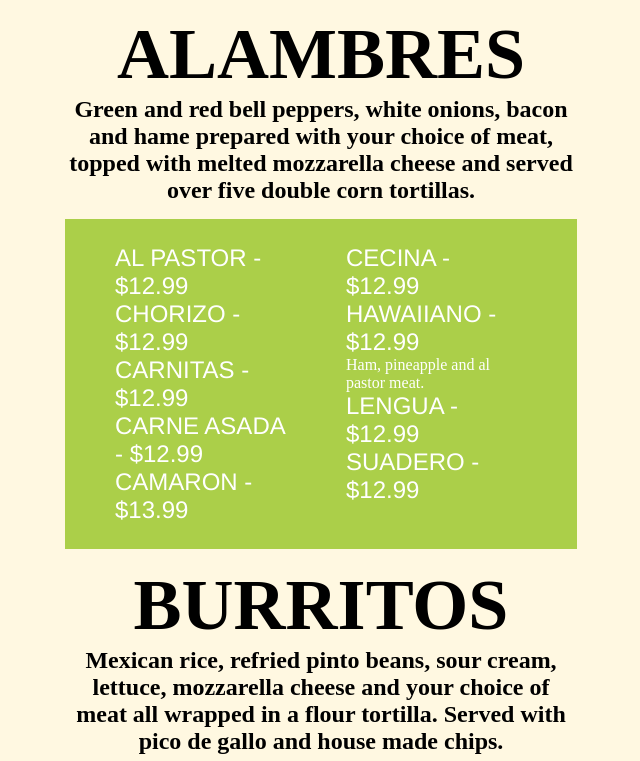
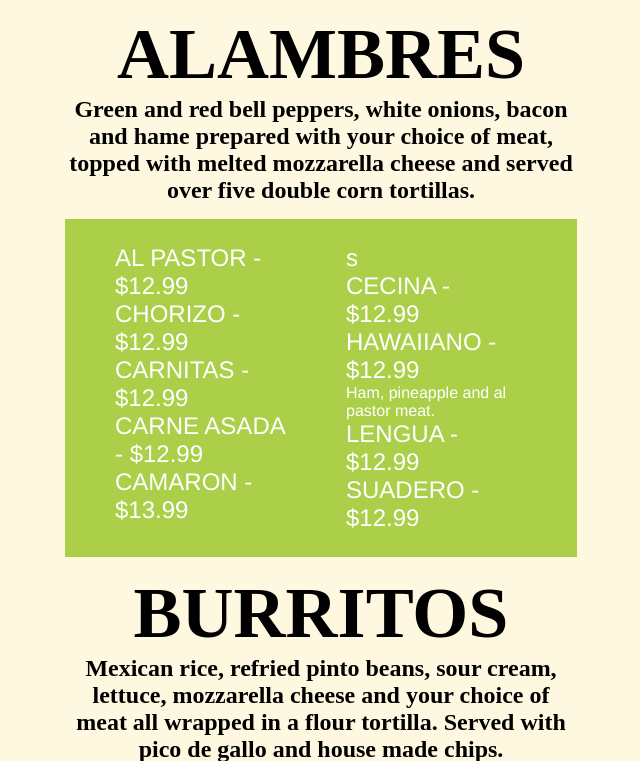
Before and after one commit to kouYang2015/JTD-AndaleTaqueriaMercado, a PHP site: page /menu.php in a window 1280 px wide. Shown: the part 1215-1976 px from the top of the page, without its empty margins (319-959 px from the left). Run offline with PHP 8.4, Linux system fonts and the light colour scheme; some web fonts are replaced.

Commit message:
simple font style change

```diff
--- a/src/menu.php
+++ b/src/menu.php
@@ -77,10 +77,10 @@
           <p>CARNE ASADA - $12.99</p>
           <p>CAMARON - $13.99</p>
         </div>
-        <div class="menu-item-inner-container-right">
+        <div class="menu-item-inner-container-right">s
           <p>CECINA - $12.99</p>
           <p>HAWAIIANO - $12.99</p>
-          <p class="title-fonts menu-item-description">Ham, pineapple and al pastor meat.</p>
+          <p class=" menu-item-description">Ham, pineapple and al pastor meat.</p>
           <p>LENGUA - $12.99</p>
           <p>SUADERO - $12.99</p>
         </div>
```
